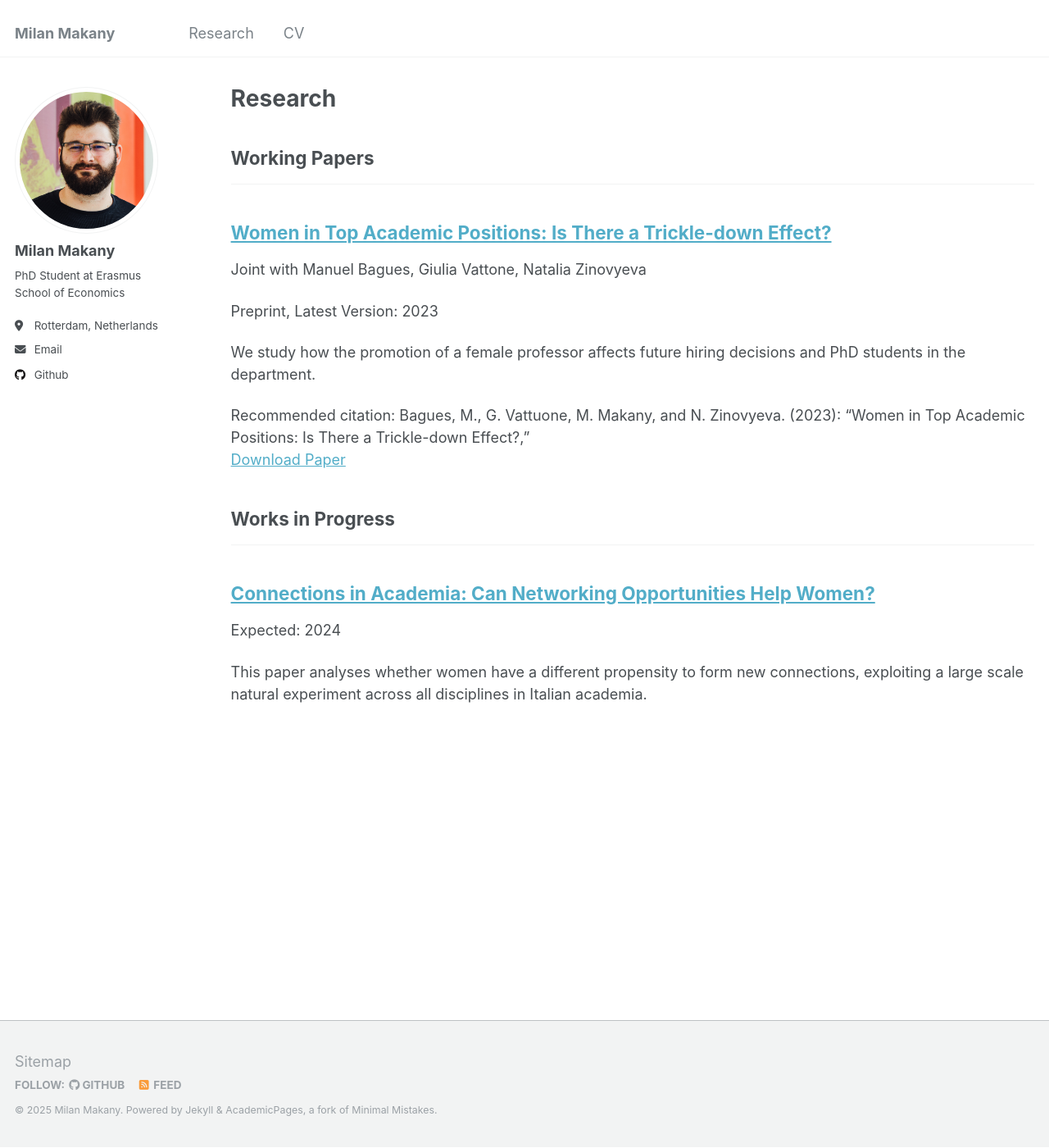
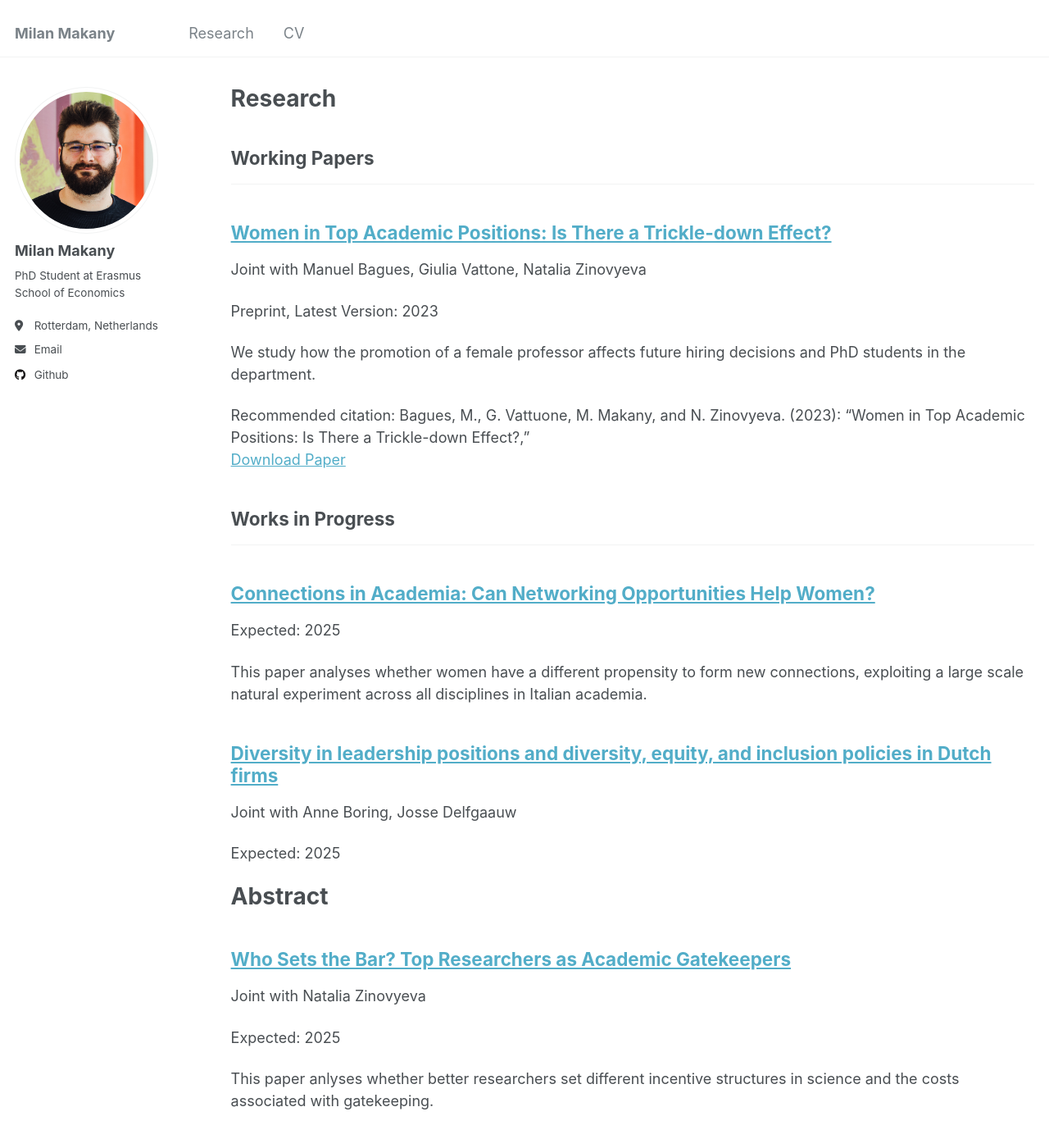
Before and after one commit to makany-milan/makany-milan.github.io, a Jekyll site: the page built from _pages/research.html, in a window 1280 px wide and 1400 px high. Shown: the whole window at 82% size. Built offline with Jekyll 4.4.1, drawn with Linux system fonts in a browser that asks for light colours; a file with an impossible date is left out.

Commit message:
fixed dates

```diff
--- /dev/null
+++ b/_publications/dei.md
@@ -0,0 +1,21 @@
+---
+title: "Diversity in leadership positions and diversity, equity, and inclusion policies in Dutch firms"
+collection: publications
+category: progress
+permalink: /research/boring_delfgaauw_makany_dei
+collaborators: 'Anne Boring, Josse Delfgaauw'
+excerpt:
+date: 2025-01-01
+venue:
+slidesurl:
+paperurl:
+citation:
+---
+
+# Abstract
+
+No abstract yet.
+
+# Citation
+
+Not circulated yet.
--- a/_publications/networks.md
+++ b/_publications/networks.md
@@ -5,7 +5,7 @@ category: progress
 permalink: /research/makany_networks
 collaborators:
 excerpt: 'This paper analyses whether women have a different propensity to form new connections, exploiting a large scale natural experiment across all disciplines in Italian academia.'
-date: 2024-09-01
+date: 2025-04-03
 venue:
 slidesurl:
 paperurl:
```
Also changed, not shown: _publications/costs.md (+1 -1 lines).
